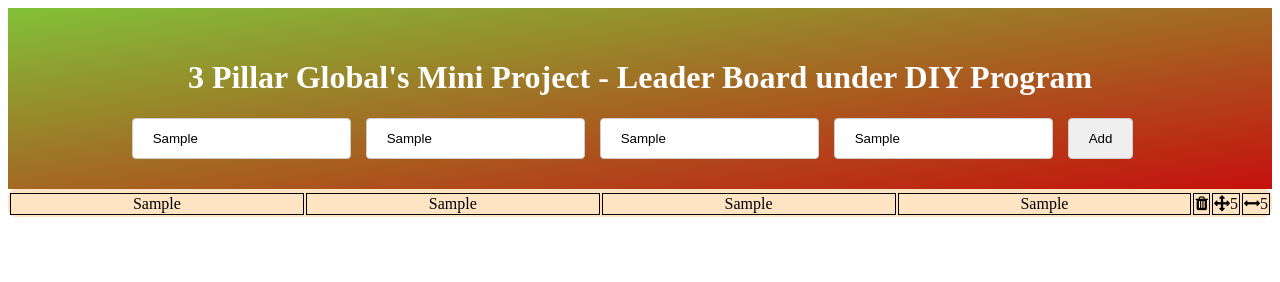
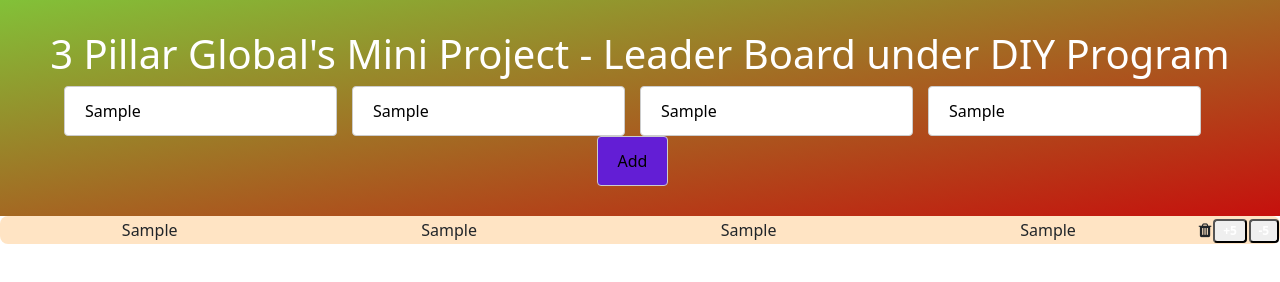
Before and after one commit to shubhamshukla12/3PillarsGlobal-DIY_Internship, a plain HTML site: page Leaderboard/index.html in a window 1280 px wide. Both pictures are taken after typing "Sample", "Sample", "Sample", "Sample" into the empty fields and a click on the input "Add". Drawn offline with nearby package versions, Linux system fonts and the light colour scheme.

Commit message:
Leader Board Updated

```diff
--- a/Leaderboard/index.html
+++ b/Leaderboard/index.html
@@ -1,88 +1,144 @@
 <!DOCTYPE html>
 <html lang="en">
   <head>
-    <meta charset="UTF-8">
-    <meta http-equiv="X-UA-Compatible" content="IE=edge">
-    <meta name="viewport" content="width=device-width, initial-scale=1.0">
+    <meta charset="UTF-8" />
+    <meta http-equiv="X-UA-Compatible" content="IE=edge" />
+    <meta name="viewport" content="width=device-width, initial-scale=1.0" />
     <title>LeaderBoard</title>
-    <link rel="stylesheet" href="style.css">
-    <link rel="stylesheet" href="https://stackpath.bootstrapcdn.com/font-awesome/4.7.0/css/font-awesome.min.css">
+    <link rel="stylesheet" href="style.css" />
+    <link
+      rel="stylesheet"
+      href="https://stackpath.bootstrapcdn.com/font-awesome/4.7.0/css/font-awesome.min.css"
+    />
+    <link
+      href="https://cdn.jsdelivr.net/npm/bootstrap@5.0.2/dist/css/bootstrap.min.css"
+      rel="stylesheet"
+      integrity="sha384-EVSTQN3/azprG1Anm3QDgpJLIm9Nao0Yz1ztcQTwFspd3yD65VohhpuuCOmLASjC"
+      crossorigin="anonymous"
+    />
   </head>
   <body>
-    <script>function addRow() {
-
+    <script>
+      function addRow() {
         var myfName = document.getElementById("fname");
         var mylname = document.getElementById("lname");
         var myCountry = document.getElementById("country");
         var myScore = document.getElementById("score");
         var table = document.getElementById("myTableData");
-
-
+        if (
+          myfName.value == "" ||
+          mylname.value == "" ||
+          myCountry.value == "" ||
+          myScore.value == ""
+        ) {
+          let message = document.getElementById("warn");
+          message.style.display = "";
+          return;
+        } else {
+          let message = document.getElementById("warn");
+          message.style.display = "none";
+        }
         var rowCount = table.rows.length;
         var row = table.insertRow(rowCount);
 
-        row.insertCell(0).innerHTML= myfName.value;
-        row.insertCell(1).innerHTML= mylname.value;
-        row.insertCell(2).innerHTML=myCountry.value;
-        row.insertCell(3).innerHTML=myScore.value;
-        row.insertCell(4).innerHTML= '<i class="fa fa-trash" onClick="Javacsript:deleteRow(this)" ></i>';
-        row.insertCell(5).innerHTML= '<i class="fa fa-arrows" aria-hidden="true" onClick="Javacsript:plusFive(this)">5</i>';
-        row.insertCell(6).innerHTML= '<i class="fa fa-arrows-h" aria-hidden="true" onClick="Javacsript:minusFive(this)">5</i>';
+        row.insertCell(0).innerHTML = myfName.value;
+        row.insertCell(1).innerHTML = mylname.value;
+        row.insertCell(2).innerHTML = myCountry.value;
+        row.insertCell(3).innerHTML = myScore.value;
+        row.insertCell(4).innerHTML =
+          '<i class="fa fa-trash" onClick="Javacsript:deleteRow(this)" ></i>';
+        row.insertCell(5).innerHTML =
+          "<button onClick='Javacsript:substractScore(this)' class='badge badge-info'>-5</button>";
+        row.insertCell(5).innerHTML =
+          "<button onClick='Javacsript:increseScore(this)' class='badge badge-info;''>+5</button>";
+        sortTable();
+      }
+      function substractScore(obj) {
+        var scoreTd = obj.parentNode.parentNode.getElementsByTagName("TD")[3];
+        scoreTd.innerHTML = Number(scoreTd.innerHTML) - 5;
+        sortTable();
+      }
+      function increseScore(obj) {
+        var scoreTd = obj.parentNode.parentNode.getElementsByTagName("TD")[3];
+        scoreTd.innerHTML = Number(scoreTd.innerHTML) + 5;
+        sortTable();
+      }
 
-    }
-    function plusFive() {
-        let num1 = Number(document.querySelector("#score").value);
-        let newScore = num1 + 5;
-        document.getElementById("score").value = newScore;
-    }
-    function minusFive() {
-        let num1 = Number(document.querySelector("#score").value);
-        let newScore = num1 - 5;
-        document.getElementById("score").value = newScore;
-    }
       function deleteRow(obj) {
-
         var index = obj.parentNode.parentNode.rowIndex;
         var table = document.getElementById("myTableData");
         table.deleteRow(index);
-
+      }
+      function sortTable() {
+        console.log("sorting");
+        var table, rows, switching, i, x, y, shouldSwitch;
+        table = document.getElementById("myTableData");
+        console.log(table);
+        switching = true;
+        /*Make a loop that will continue until
+      no switching has been done:*/
+        while (switching) {
+          //start by saying: no switching is done:
+          switching = false;
+          rows = table.rows;
+          console.log(rows);
+          /*Loop through all table rows (except the
+        first, which contains table headers):*/
+          for (i = 1; i < rows.length - 1; i++) {
+            //start by saying there should be no switching:
+            shouldSwitch = false;
+            /*Get the two elements you want to compare,
+          one from current row and one from the next:*/
+            x = rows[i].getElementsByTagName("TD")[3];
+            y = rows[i + 1].getElementsByTagName("TD")[3];
+            console.log(x, y);
+            //check if the two rows should switch place:
+            if (Number(x.innerHTML) < Number(y.innerHTML)) {
+              //if so, mark as a switch and break the loop:
+              shouldSwitch = true;
+              break;
+            }
+          }
+          if (shouldSwitch) {
+            /*If a switch has been marked, make the switch
+          and mark that a switch has been done:*/
+            rows[i].parentNode.insertBefore(rows[i + 1], rows[i]);
+            switching = true;
+          }
+        }
       }
     </script>
     <div id="myDIV" class="header">
       <h1>3 Pillar Global's Mini Project - Leader Board under DIY Program</h1>
-        <!-- <form >
-            <input type="text" id="fname" name="firstname" placeholder="first name">
-            <input type="text" id="lname" name="lastname" placeholder="last name">
-            <input type="text" id="country" name="country" placeholder="Country">
-            <input type="text" id="score" name="score" placeholder="Player's Score..">
 
-            <input type="submit" value="ADD" style="background: rgb(206, 122, 122);">
-
-        </form> -->
-        <table>
+      <table id="myTable">
         <tr>
-                <input type="text" id="fname" placeholder="first name" value="">
-                <input type="text" id="lname" placeholder="last name">
-                <input type="text" id="country" placeholder="country">
-                <input type="text" id="score" placeholder="score">
-                <input type="submit" id="add" value="Add" onclick="Javascript:addRow()">
+          <input type="text" id="fname" placeholder="first name" value="" />
+          <input type="text" id="lname" placeholder="last name" />
+          <input type="text" id="country" placeholder="country" />
+          <input type="text" id="score" placeholder="score" />
+          <input
+            type="submit"
+            id="add"
+            value="Add"
+            onclick="Javascript:addRow()"
+            style="background-color: #631ed5;"
+          />
         </tr>
-
       </table>
     </div>
+    <center>
+      <div id="warn" class="text-danger" style="display: none">
+        **All fields are Mandatory**
+      </div>
+    </center>
     <div>
-        <table id="myTableData" cellpadding="1" class="myTableData">
+      <table id="myTableData" class="myTableData" cellpadding="1">
         <tbody>
           <tr>
-                <!-- <td><b>Name</b></td>
-                <td><b>Age</b></td>
-                <td><b>country</b></td>
-                <td><b>score</b></td>
-                <td><b>Delete</b></td> -->
           </tr>
         </tbody>
       </table>
     </div>
-
   </body>
 </html>
```
Also changed, not shown: Leaderboard/script.js (deleted, +0 -26 lines). Lines whose indentation alone changed are shown as unchanged.
